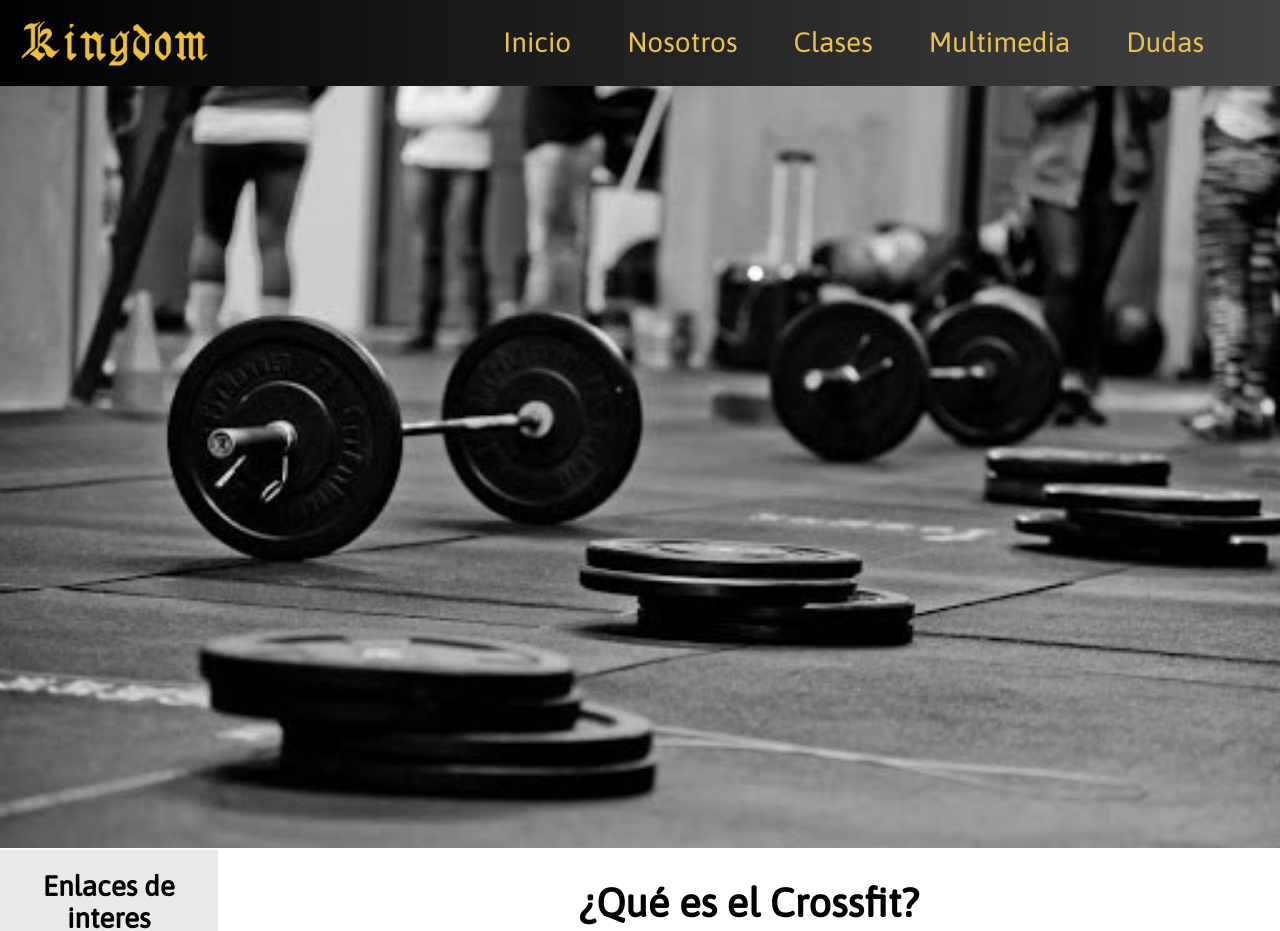
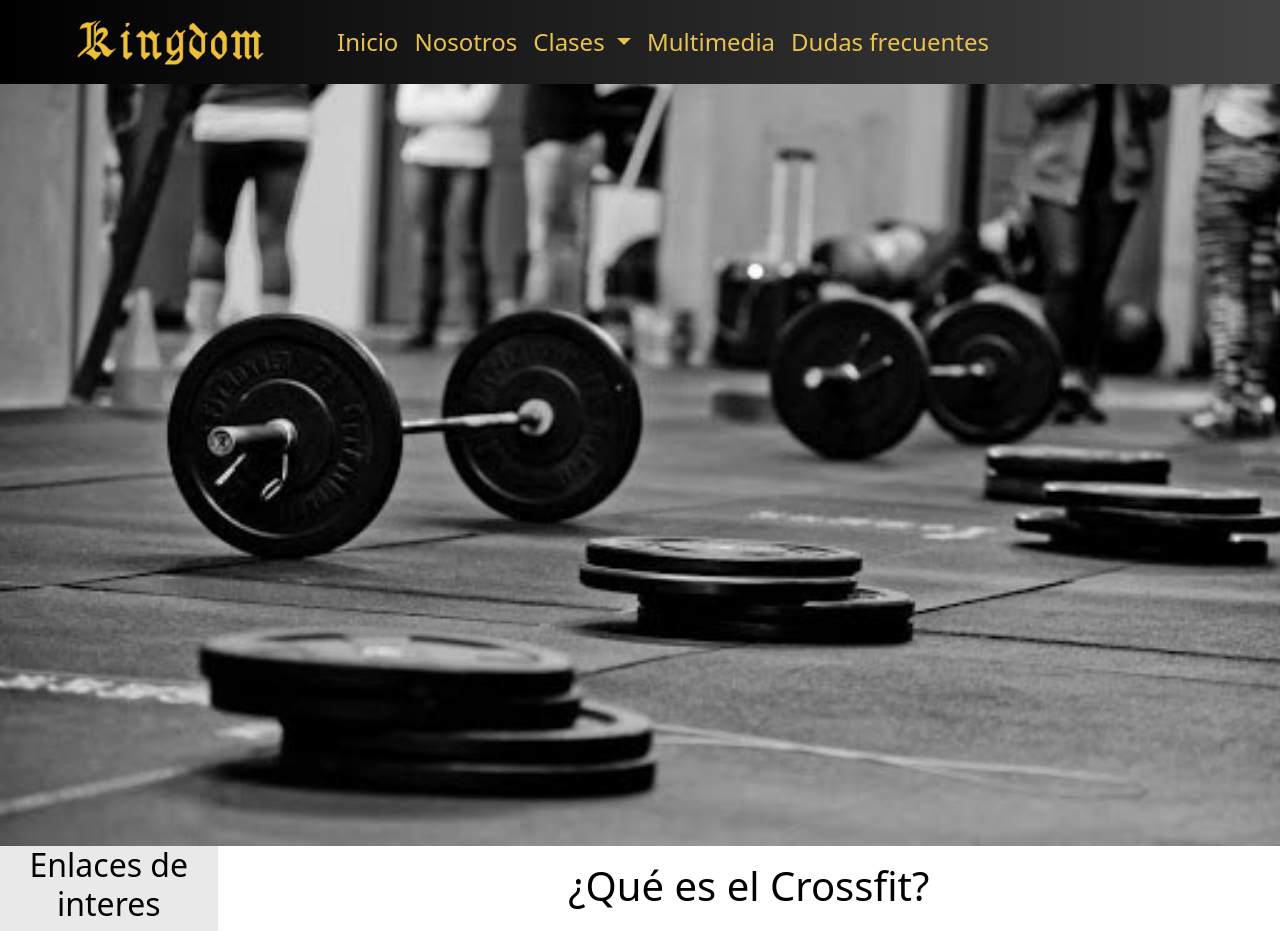
Before and after one commit to agusaviles/proyectoCoderHouse, a plain HTML site: page index.html in a window 1280 px wide. Shown: the top 931 px of the page. Drawn offline with nearby package versions, Linux system fonts and the light colour scheme.

Commit message:
vuelta atras con navbar+bs

```diff
--- a/css/style.css
+++ b/css/style.css
@@ -1,32 +1,36 @@
-@import url('https://fonts.googleapis.com/css2?family=Roboto:wght@100;300&display=swap');
-@import url('https://fonts.googleapis.com/css2?family=Asap&display=swap');
-
-*{
-    margin: 0;
-    padding: 0;
-    font-family: 'Asap', sans-serif;
-}
-
-html{
-    font-size: 62.5%; /* 1 rem ----- 10px */
-}
-
 body{
     background-color: rgba(255,255,255);
 }
 
+/* ------------------------- barra de navegacion ------------------------- */
 
-/* ------------------------- barra de navegacion ------------------------- */
+.menu a, .desplegable{
+    font-size: 3vh;
+    color: rgb(233, 194, 78);
+}
+
+.menu a:hover, .desplegable:hover{
+    color: rgba(255,255,255);
+}
+
+.bg-navBar{
+    background-image: linear-gradient(to right, #000000 0%, #434343  100%);
+}
+
 #navBar {
-    background-image: linear-gradient(to right, #000000 0%, #434343  100%);
     position: sticky;
     top: 0;
-    padding: 2rem;
-    display: flex;
+    padding: 1rem;
     justify-content: space-between;
     align-items: center;
 }
 
+#navBar img{
+    margin-right: 4rem;
+    margin-left: 2rem;
+    /* transform: scale(1.1); */
+}
+/*
 .menu{
     display: flex;
 }
@@ -62,7 +66,7 @@ body{
 
           .menu a:hover::before {
             transform: scaleX(1);
-          }
+          }  */
 
 
 
@@ -85,10 +89,10 @@ aside{
     background-color: rgba(44,44,44, 0.1);
 }
 
-aside h2{
+/* aside h2{
     margin-top: 1rem ;
     font-size: 3.5vh;
-}
+} */
 
 aside ul{
     list-style: none;
@@ -116,31 +120,15 @@ aside ul li a:hover{
 
 /* ------------------------- main ------------------------- */
 main{
-    padding: 3rem 0;
+    padding: 1rem 0;
 }
 
 h1, h2, h3{
-	color: rgba(0,0,0);
-    font-weight: bold;
+    color: rgba(0, 0, 0, 1);
     text-align: center;
 }
 
-h1{
-    font-size: 5vh;
-}
-
-h2{
-    font-size: 4vh;
-    padding: 1rem;
-}
-
-h3{
-    font-size: 3vh;
-    padding: 1rem;
-}
-
 main p, main ul li{
-	color: rgba(44,44,44);
     font-size: 3vh;
 	line-height: 4vh;
     text-align: justify;
@@ -364,7 +352,7 @@ main ul{
 footer{
     margin-top: auto;
     padding: 1rem;
-    background-image: linear-gradient(to right, #F09819 0%, #EDDE5D  51%, #F09819  100%);
+    background: linear-gradient(90deg, rgba(240,152,25,0.9) 0%, rgba(226,216,92,1) 51%, rgba(240,152,25,0.9) 100%);
     display: flex;
     flex-direction: column;
     align-items: center;
--- a/index.html
+++ b/index.html
@@ -11,6 +11,8 @@
     <title>Kingdom Crossfit</title>
 
     <link rel="shortcut icon" href="img/favicon.jpg" type="image/x-icon">
+
+    <link href="https://cdn.jsdelivr.net/npm/bootstrap@5.3.0-alpha1/dist/css/bootstrap.min.css" rel="stylesheet" integrity="sha384-GLhlTQ8iRABdZLl6O3oVMWSktQOp6b7In1Zl3/Jr59b6EGGoI1aFkw7cmDA6j6gD" crossorigin="anonymous">
     <link rel="stylesheet" href="css/style.css">
 
 </head>
@@ -20,22 +22,40 @@
     <div id="contenedorIndex">
 
         <!-- comienzo nav -->
-        <nav id="navBar">
-
-            <img src="img/kingdom1.png" alt="Logo de Kingdom" title="Logo de Kingdom Crossfit"/>
-
-            <ul class="menu">
-                <li><a href="index.html">Inicio</a></li>
-                <li><a href="pages/nosotros.html">Nosotros</a></li>
-                <li><a href="pages/clases.html">Clases</a>
-                    <!-- <ul>
-                        <li><a href="pages/clases.html">Tarifas</a></li>
-                    </ul> -->
-                </li>
-                <li><a href="pages/multimedia.html">Multimedia</a></li>
-                <li><a href="pages/dudas.html">Dudas</a></li>
-            </ul>
-
+        <nav class="navbar navbar-expand-lg bg-navBar" id="navBar">
+            <div class="container-fluid">
+              <a class="navbar-brand" href="#">
+                <a href="#"><img src="img/kingdom1.png" alt="Logo de Kingdom" title="Logo de Kingdom Crossfit"/></a>
+              </a>
+              <button class="navbar-toggler" type="button" data-bs-toggle="collapse" data-bs-target="#navbarNavDropdown" aria-controls="navbarNavDropdown" aria-expanded="false" aria-label="Toggle navigation">
+                <span class="navbar-toggler-icon"></span>
+              </button>
+              <div class="collapse navbar-collapse" id="navbarNavDropdown">
+                <ul class="navbar-nav menu">
+                    <li class="nav-item">
+                    <a class="nav-link" aria-current="page" href="#">Inicio</a>
+                    </li>
+                    <li class="nav-item">
+                    <a class="nav-link" href="pages/nosotros.html">Nosotros</a>
+                    </li>
+                    <li class="nav-item dropdown">
+                        <a class="nav-link dropdown-toggle desplegable" href="pages/clases.html" role="button" data-bs-toggle="dropdown" aria-expanded="false">
+                            Clases
+                        </a>
+                        <ul class="dropdown-menu">
+                            <li><a class="dropdown-item" href="#">Tarifas</a></li>
+                            <li><a class="dropdown-item" href="#">Horarios</a></li>
+                        </ul>
+                    </li>
+                    <li class="nav-item">
+                        <a class="nav-link" href="pages/multimedia.html">Multimedia</a>
+                    </li>
+                    <li class="nav-item">
+                        <a class="nav-link" href="pages/multimedia.html">Dudas frecuentes</a>
+                    </li>
+                </ul>
+              </div>
+            </div>
         </nav>
         <!-- fin nav-->
 
@@ -116,6 +136,8 @@
 
     </div>
 
+    <script src="https://cdn.jsdelivr.net/npm/bootstrap@5.3.0-alpha1/dist/js/bootstrap.bundle.min.js" integrity="sha384-w76AqPfDkMBDXo30jS1Sgez6pr3x5MlQ1ZAGC+nuZB+EYdgRZgiwxhTBTkF7CXvN" crossorigin="anonymous"></script>
+
 </body>
 
 </html>
```
